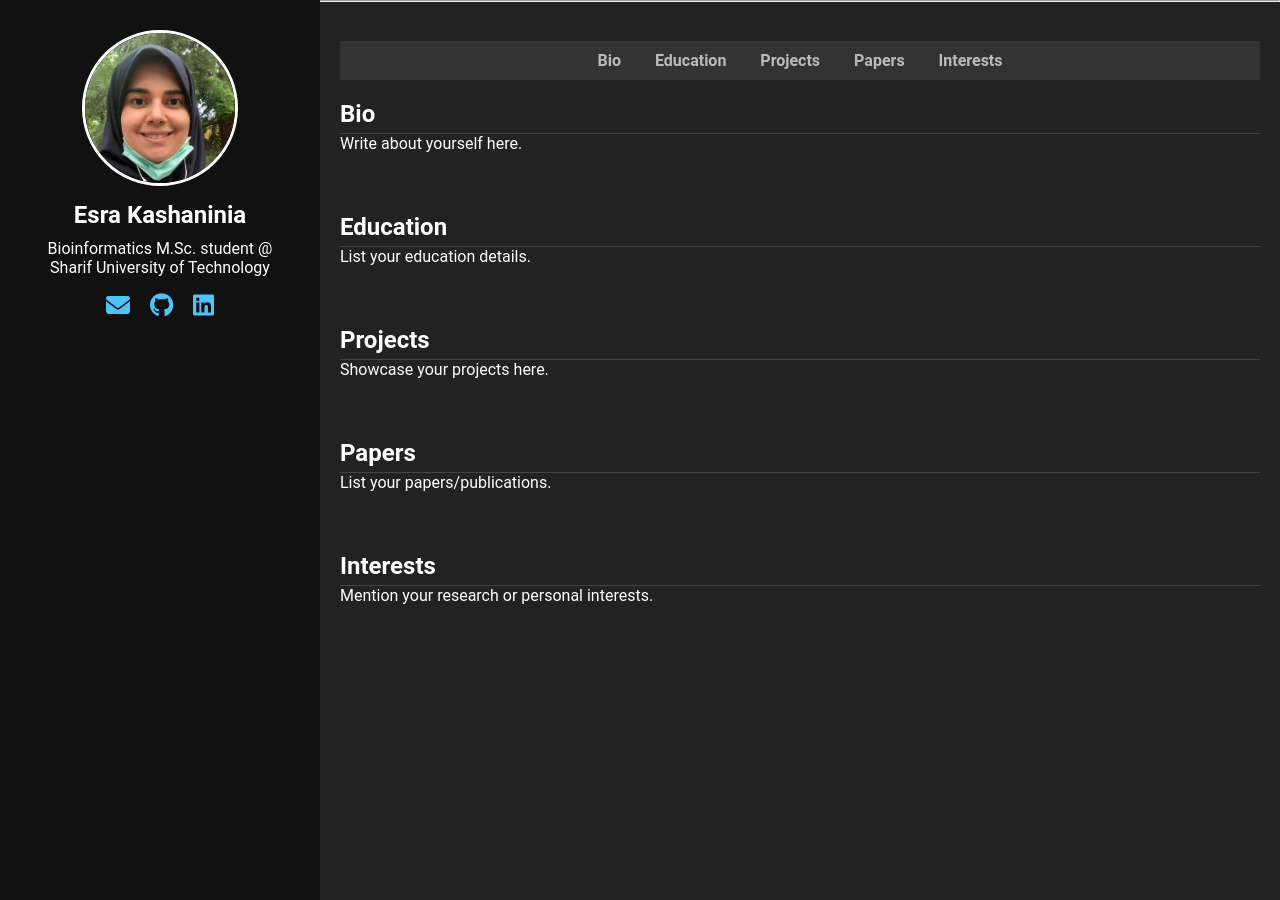
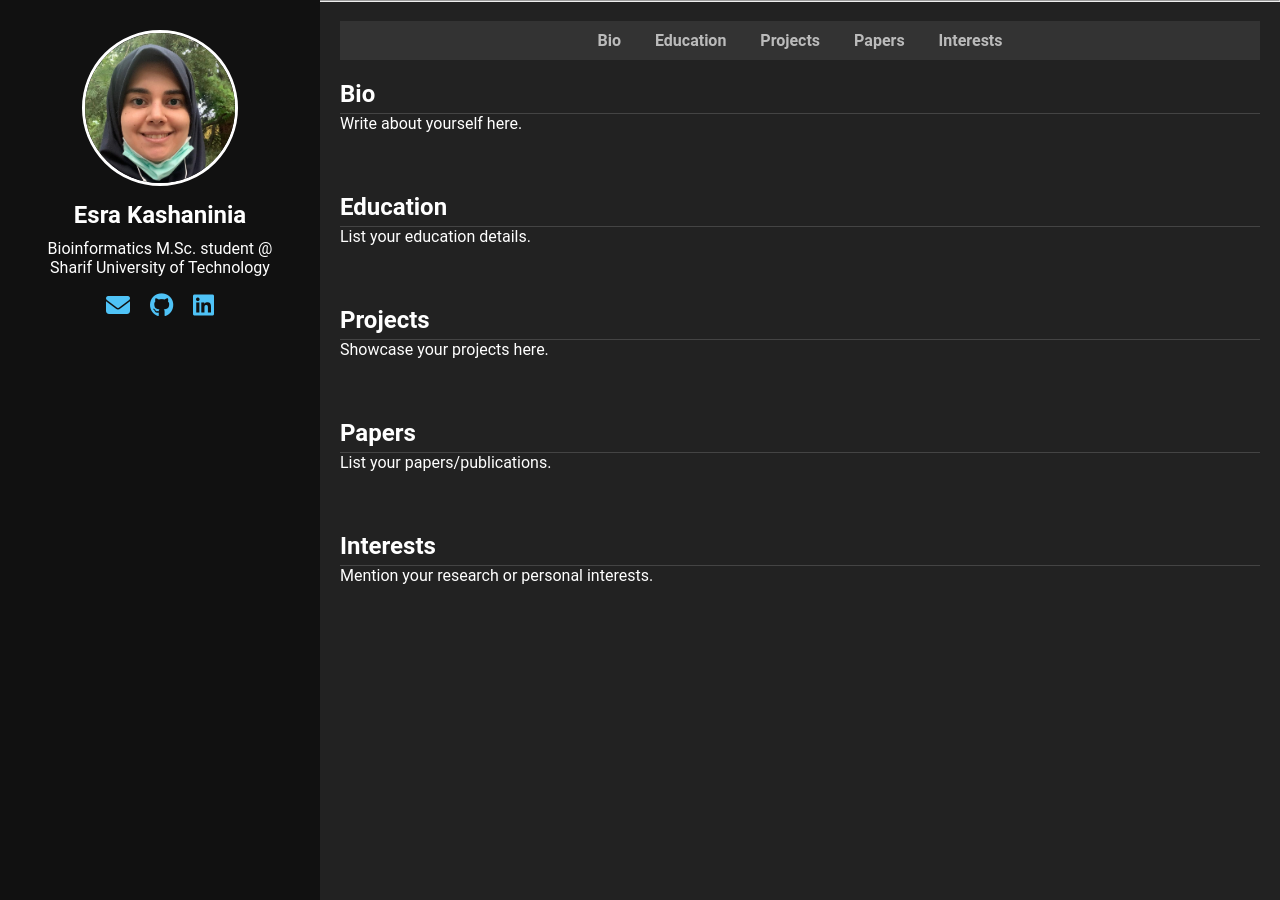
Before and after one commit to Esra-K/Esra-K.github.io, a Jekyll site: the page built from index.md, in a window 1280 px wide and 900 px high. Built offline with Jekyll 4.4.1, drawn with Linux system fonts in a browser that asks for light colours; our own code applies the rules of GitHub Pages for plain Markdown files.

Commit message:
top margin=0

```diff
--- a/assets/css/style.css
+++ b/assets/css/style.css
@@ -66,7 +66,7 @@ body, .sidebar, .main-content {
 .main-content {
   margin-left: 25%;  /* Match the sidebar width */
   padding: 20px;
-  padding-top: 20px; /* trying to fix white sidebar */
+  padding-top: 0px; /* trying to fix white sidebar */
   flex: 1;
   background-color: #222;
   color: white;
```
